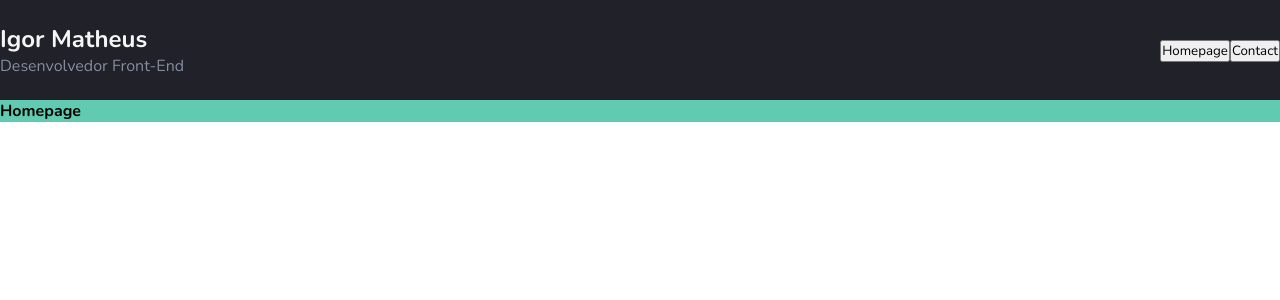
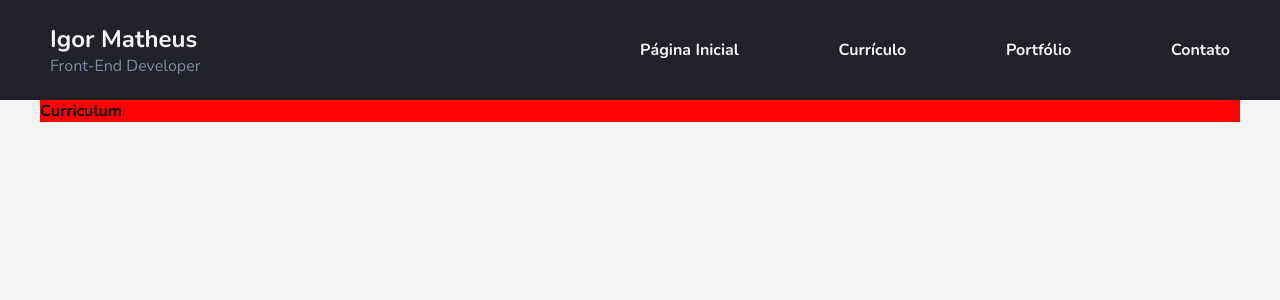
Before and after one commit to igormgg/igor_matheus-portfolio, a React (Create React App) app: page /curriculum in a window 1280 px wide. Before the commit this address led to /. Shown: the top 300 px of the page. Built offline with nearby package versions, Linux system fonts and the light colour scheme; the HTML template or start-up script is replaced by a standard one.

Commit message:
feat: routes and header done

```diff
--- a/src/GlobalStyle.jsx
+++ b/src/GlobalStyle.jsx
@@ -7,6 +7,7 @@ const GlobalStyle = createGlobalStyle`
         --gray2: #858C9F;
         --gray3: #545C6B;
         --gray4: #212229;
+        --white: whitesmoke;
     }
 
     * {
@@ -19,11 +20,11 @@ const GlobalStyle = createGlobalStyle`
             width: 7px;
         }
         ::-webkit-scrollbar-track {
-            /* background: var(--gray3); */
+            background: var(--gray3);
             border-radius: 20px;
         }
         ::-webkit-scrollbar-thumb {
-        /* background-color: var(--secondary-color);    */
+            background-color: var(--green);
             border-radius: 20px;
         }
     }
@@ -33,8 +34,8 @@ const GlobalStyle = createGlobalStyle`
         font-size: 100%;
     }
 
-    ol, ul {
-    	list-style: none;
+    html {
+        background-color: var(--white);
     }
 
     .App {
@@ -43,6 +44,10 @@ const GlobalStyle = createGlobalStyle`
         flex-direction: column;
         align-items: center;
         margin: 0 auto;
+    }
+
+    ol, ul {
+        list-style: none;
     }
 
     button {
--- a/src/components/Header/index.jsx
+++ b/src/components/Header/index.jsx
@@ -9,11 +9,13 @@ const Header = () => {
       <div id="homeBox">
         <div id="nameBox">
           <h1>Igor Matheus</h1>
-          <h2>Desenvolvedor Front-End</h2>
+          <h2>Front-End Developer</h2>
         </div>
-        <div>
-          <button onClick={() => history.push("/")}>Homepage</button>
-          <button onClick={() => history.push("/contact")}>Contact</button>
+        <div id="buttonsBox">
+          <button onClick={() => history.push("/")}>Página Inicial</button>
+          <button onClick={() => history.push("/curriculum")}>Currículo</button>
+          <button onClick={() => history.push("/portfolio")}>Portfólio</button>
+          <button onClick={() => history.push("/contact")}>Contato</button>
         </div>
       </div>
     </HeaderContainer>
--- a/src/components/Header/styles.js
+++ b/src/components/Header/styles.js
@@ -12,10 +12,10 @@ export const HeaderContainer = styled.div`
   align-items: center;
 
   #homeBox {
-    max-width: 1500px;
+    max-width: 1200px;
     width: 100%;
     height: 100%;
-    padding: 5px 0 5px 0;
+    padding: 5px 10px;
     display: flex;
     justify-content: space-between;
     align-items: center;
@@ -33,5 +33,22 @@ export const HeaderContainer = styled.div`
         font-weight: normal;
       }
     }
+
+    #buttonsBox {
+      width: 50%;
+      display: flex;
+      justify-content: space-between;
+
+      button {
+        color: var(--gray1);
+        background-color: unset;
+        border: none;
+        font-size: 16px;
+        font-weight: bold;
+        :hover {
+          filter: brightness(0.8);
+        }
+      }
+    }
   }
 `;
--- a/src/pages/Contact/styles.js
+++ b/src/pages/Contact/styles.js
@@ -1,6 +1,8 @@
 import styled from "styled-components";
 
 const ContactContainer = styled.div`
+  max-width: 1200px;
+  width: 100%;
   height: 100%;
   background-color: blue;
 `;
--- /dev/null
+++ b/src/pages/Curriculum/index.jsx
@@ -0,0 +1,15 @@
+import Header from "../../components/Header";
+import CurriculumContainer from "./styles";
+
+const Curriculum = () => {
+  return (
+    <>
+      <Header />
+      <CurriculumContainer>
+        <h1>Curriculum</h1>
+      </CurriculumContainer>
+    </>
+  );
+};
+
+export default Curriculum;
--- /dev/null
+++ b/src/pages/Curriculum/styles.js
@@ -0,0 +1,10 @@
+import styled from "styled-components";
+
+const CurriculumContainer = styled.div`
+  max-width: 1200px;
+  width: 100%;
+  height: 100%;
+  background-color: red;
+`;
+
+export default CurriculumContainer;
--- a/src/pages/Homepage/styles.js
+++ b/src/pages/Homepage/styles.js
@@ -1,7 +1,7 @@
 import styled from "styled-components";
 
 const HomeContainer = styled.div`
-  max-width: 1500px;
+  max-width: 1200px;
   width: 100%;
   height: 100%;
   background-color: var(--green);
--- /dev/null
+++ b/src/pages/Portfolio/index.jsx
@@ -0,0 +1,15 @@
+import Header from "../../components/Header";
+import PortfolioContainer from "./styles";
+
+const Portfolio = () => {
+  return (
+    <>
+      <Header />
+      <PortfolioContainer>
+        <h1>Portfólio</h1>
+      </PortfolioContainer>
+    </>
+  );
+};
+
+export default Portfolio;
--- /dev/null
+++ b/src/pages/Portfolio/styles.js
@@ -0,0 +1,10 @@
+import styled from "styled-components";
+
+const PortfolioContainer = styled.div`
+  max-width: 1200px;
+  width: 100%;
+  height: 100%;
+  background-color: purple;
+`;
+
+export default PortfolioContainer;
--- a/src/routes/index.jsx
+++ b/src/routes/index.jsx
@@ -1,6 +1,9 @@
+import Contact from "../pages/Contact";
+import Curriculum from "../pages/Curriculum";
+import Homepage from "../pages/Homepage";
+import Portfolio from "../pages/Portfolio";
+
 import { Route, Switch, useHistory } from "react-router";
-import Contact from "../pages/Contact";
-import Homepage from "../pages/Homepage";
 
 const Routes = () => {
   const history = useHistory();
@@ -9,6 +12,12 @@ const Routes = () => {
     <Switch>
       <Route exact path="/">
         <Homepage />
+      </Route>
+      <Route exact path="/curriculum">
+        <Curriculum />
+      </Route>
+      <Route exact path="/portfolio">
+        <Portfolio />
       </Route>
       <Route exact path="/contact">
         <Contact />
```
